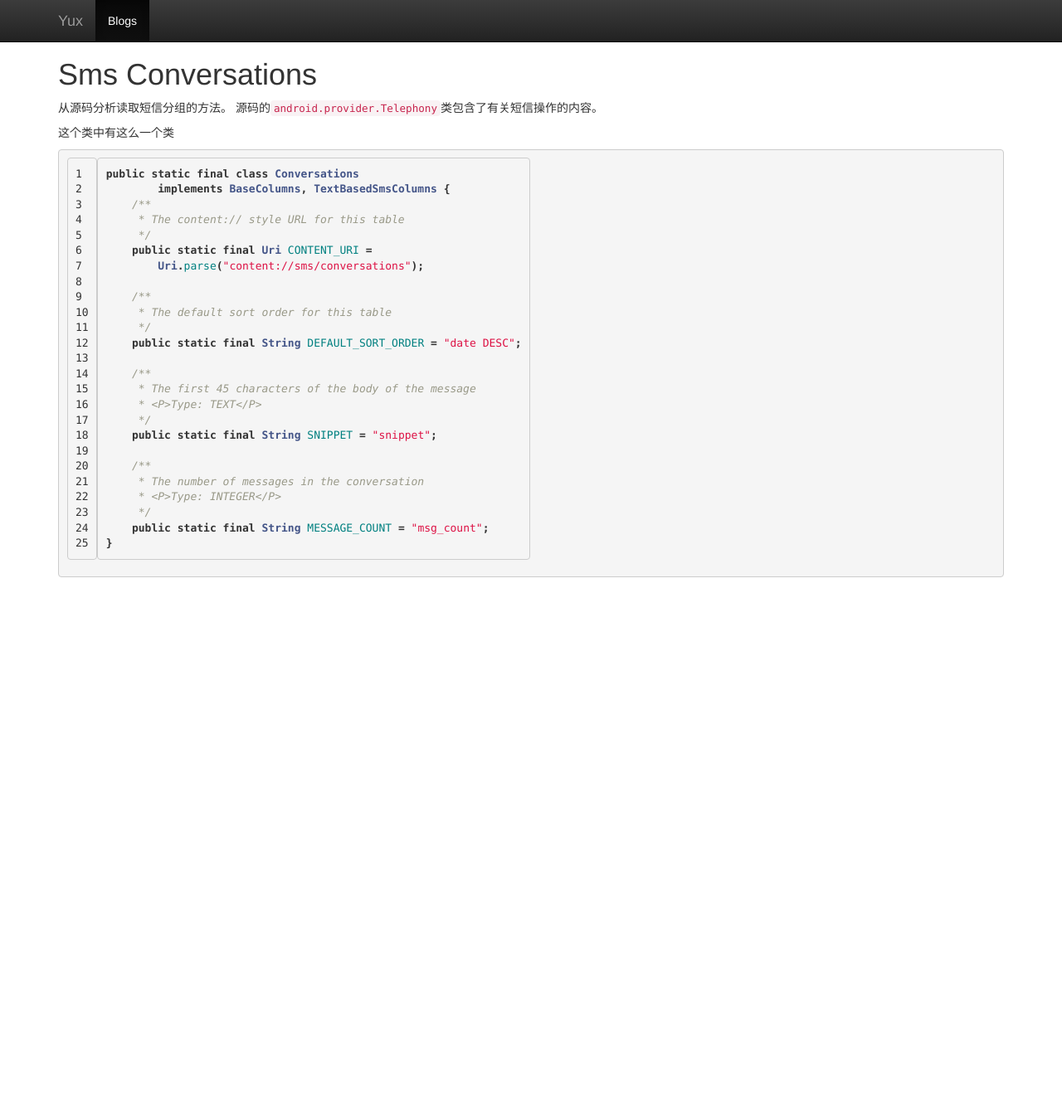
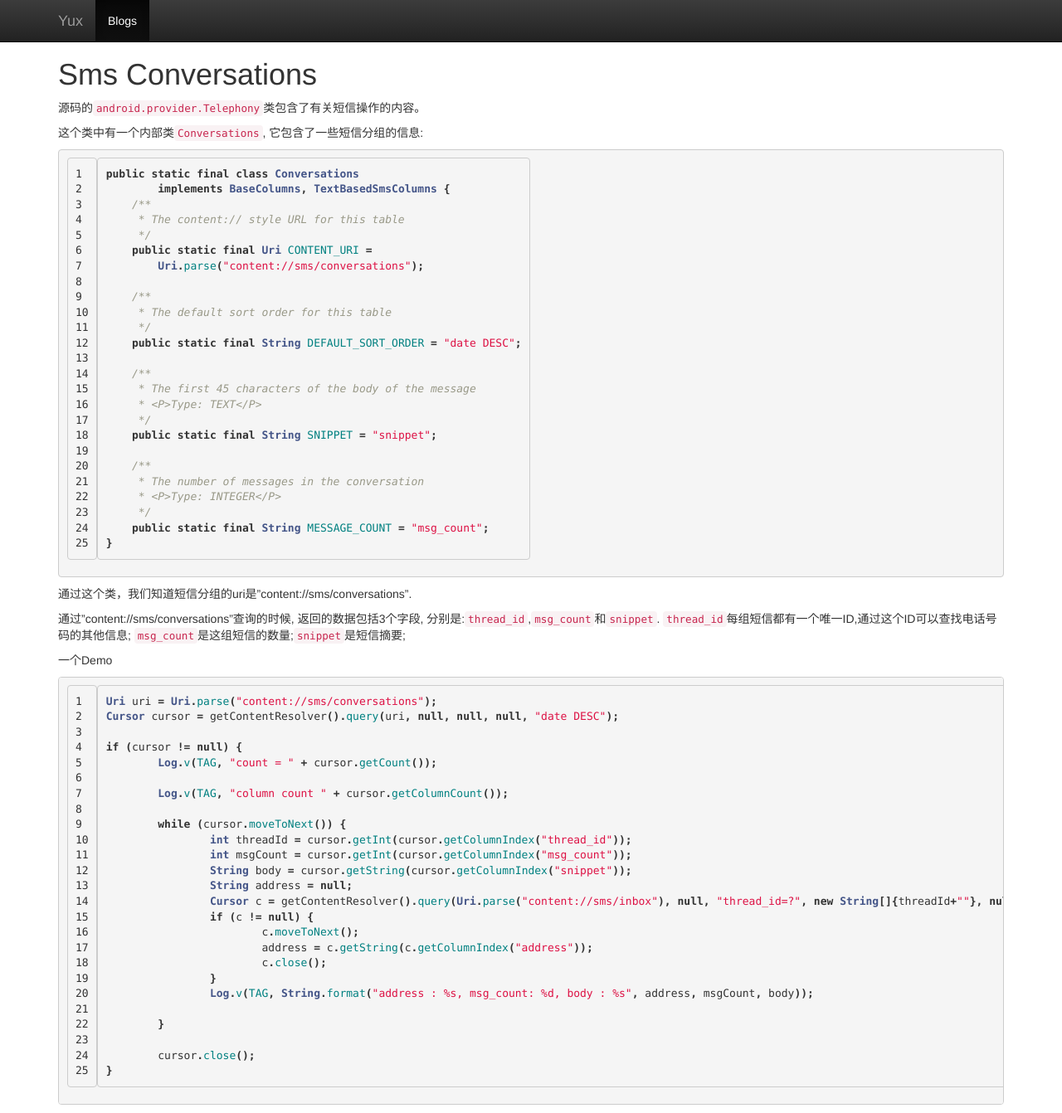
Before and after one commit to pulsaryu/blog, a Jekyll site: the page built from _posts/2013-10-12-sms-conversations.md, in a window 1280 px wide and 1342 px high. Shown: the whole window at 83% size. Built offline with Jekyll 4.4.1, drawn with Linux system fonts in a browser that asks for light colours; nearby versions of some CDN libraries; Markdown is read by kramdown in place of the engine named in the settings; comment, search, counter and statistics services are not loaded.

Commit message:
Update 2013-10-12-sms-conversations.md

```diff
--- a/_posts/2013-10-12-sms-conversations.md
+++ b/_posts/2013-10-12-sms-conversations.md
@@ -1,12 +1,12 @@
 ---
 layout : post
 title : Sms Conversations
+category : blog
 ---
 
-从源码分析读取短信分组的方法。
 源码的`android.provider.Telephony`类包含了有关短信操作的内容。
 
-这个类中有这么一个类
+这个类中有一个内部类`Conversations`, 它包含了一些短信分组的信息:
 {% highlight java linenos %}
 public static final class Conversations
         implements BaseColumns, TextBasedSmsColumns {
@@ -34,3 +34,36 @@ public static final class Conversations
     public static final String MESSAGE_COUNT = "msg_count";
 }
 {% endhighlight %}
+通过这个类，我们知道短信分组的uri是"content://sms/conversations".
+
+通过"content://sms/conversations"查询的时候, 返回的数据包括3个字段, 分别是:`thread_id`,`msg_count`和`snippet`.
+`thread_id`每组短信都有一个唯一ID,通过这个ID可以查找电话号码的其他信息; `msg_count`是这组短信的数量;`snippet`是短信摘要;
+
+一个Demo
+{% highlight java linenos %}
+Uri uri = Uri.parse("content://sms/conversations");
+Cursor cursor = getContentResolver().query(uri, null, null, null, "date DESC");
+
+if (cursor != null) {
+	Log.v(TAG, "count = " + cursor.getCount());
+
+	Log.v(TAG, "column count " + cursor.getColumnCount());
+
+	while (cursor.moveToNext()) {
+		int threadId = cursor.getInt(cursor.getColumnIndex("thread_id"));
+		int msgCount = cursor.getInt(cursor.getColumnIndex("msg_count"));
+		String body = cursor.getString(cursor.getColumnIndex("snippet"));
+		String address = null;
+		Cursor c = getContentResolver().query(Uri.parse("content://sms/inbox"), null, "thread_id=?", new String[]{threadId+""}, null);
+		if (c != null) {
+			c.moveToNext();
+			address = c.getString(c.getColumnIndex("address"));
+			c.close();
+		}
+		Log.v(TAG, String.format("address : %s, msg_count: %d, body : %s", address, msgCount, body));
+
+	}
+
+	cursor.close();
+}
+{% endhighlight %}
```
